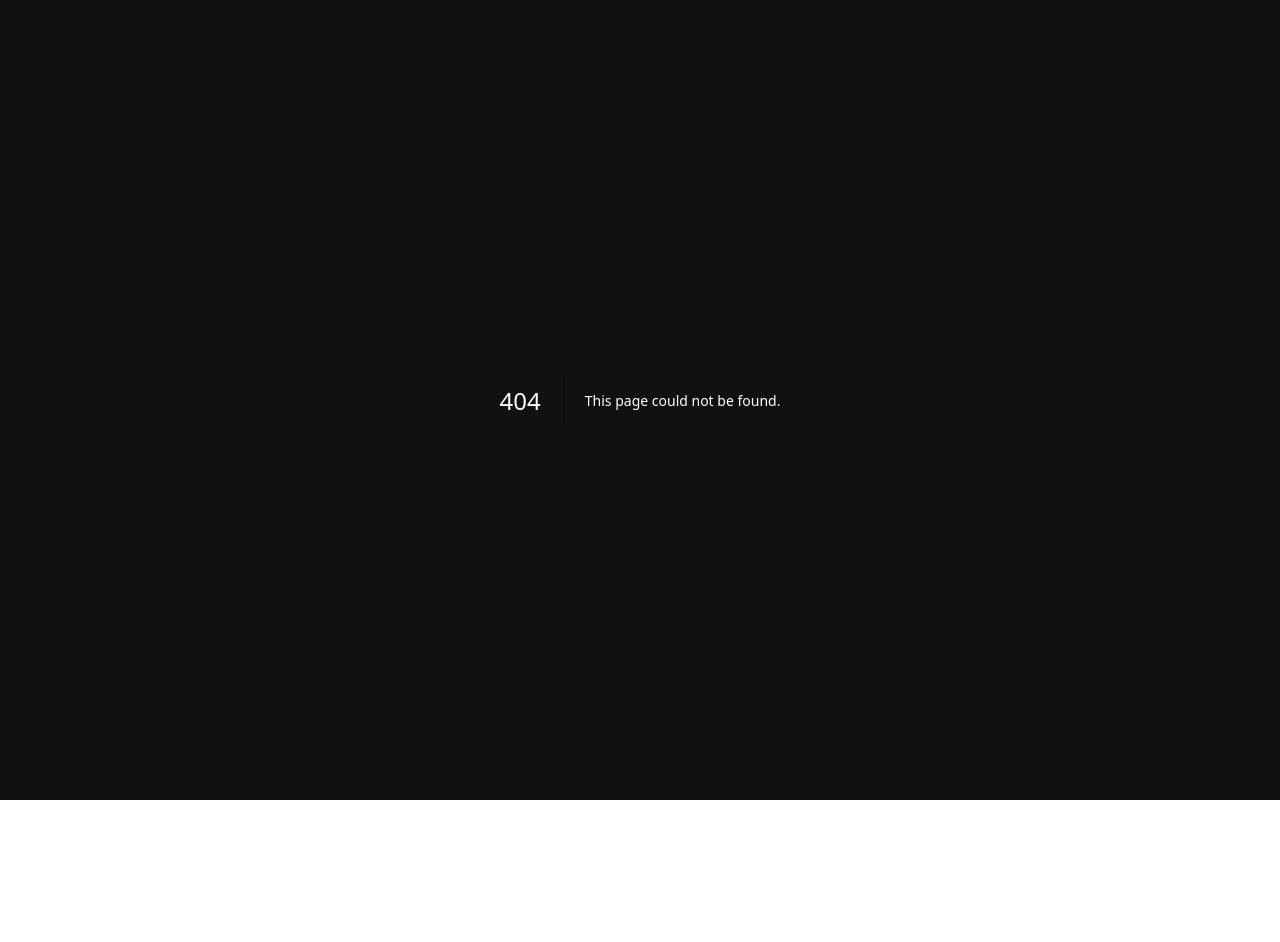
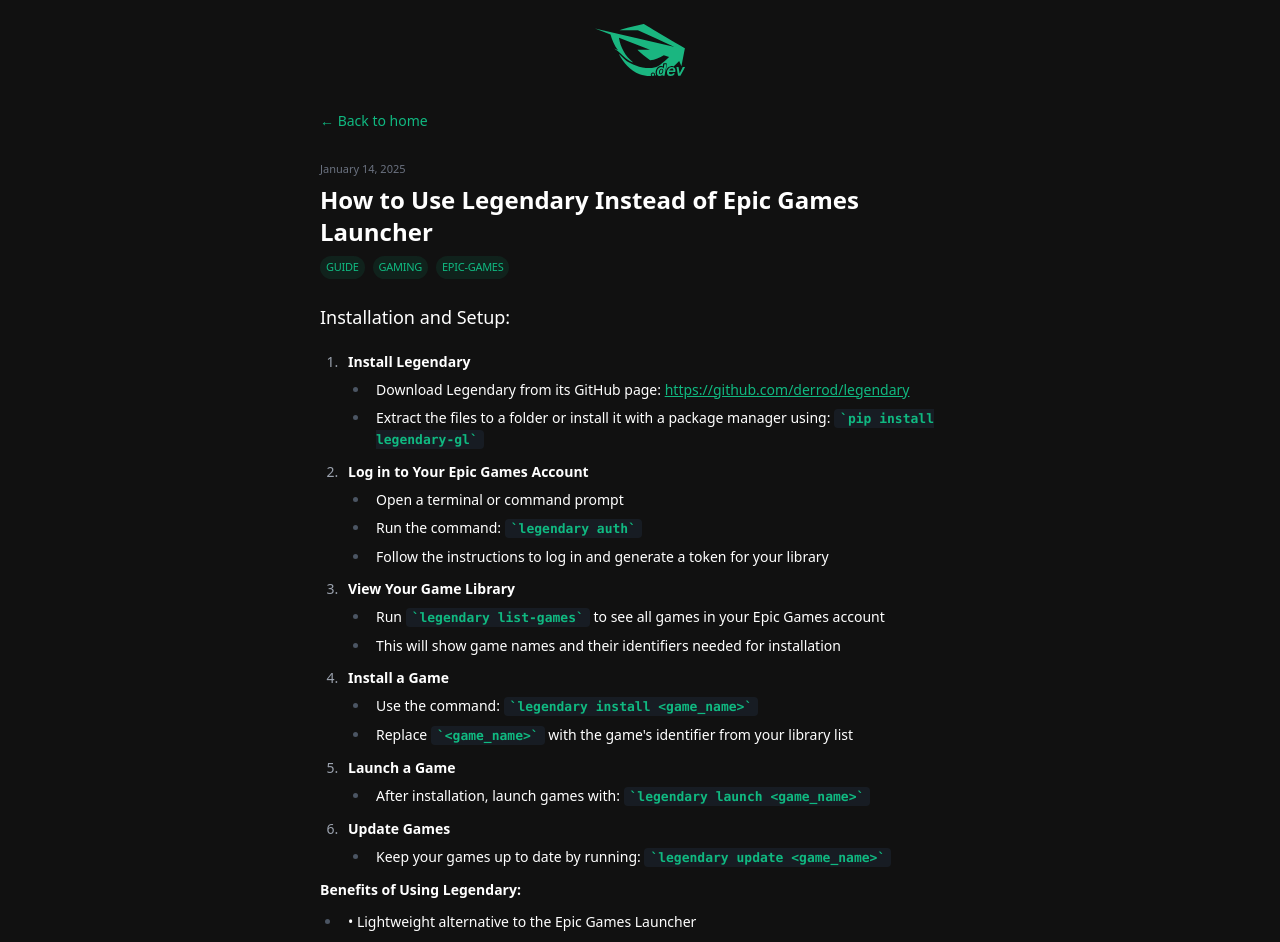
Before and after one commit to SJXHUD/SJXDev, a Next.js app: page /posts/how-to-use-legendary in a window 1280 px wide. Before the commit this address had no page. Shown: the top 942 px of the page. Before the commit the page ends 800 px from the top, so only its background shows below. Built offline with nearby package versions, Linux system fonts and the light colour scheme.

Commit message:
Add files via upload

```diff
--- a/pages/index.js
+++ b/pages/index.js
@@ -2,24 +2,55 @@
 import Link from 'next/link'
 import Image from 'next/image'
 import { format } from 'date-fns'
+import { useState } from 'react'
 
 export default function Home() {
+  const [searchTerm, setSearchTerm] = useState('')
+  const [selectedTags, setSelectedTags] = useState([])
+
+  const allTags = ['GUIDE', 'PC-TWEAKING', 'DEBLOATING', 'GAMING', 'TIPS', 'DOWNLOAD', 'DISCORD']
+
   const posts = [
     {
       date: '2025-01-14',
+      title: 'How to Use Legendary Instead of Epic Games Launcher',
+      tags: ['GUIDE', 'GAMING', 'DOWNLOAD'],
+      description: 'A guide on how to use Legendary as a lightweight alternative to the Epic Games Launcher.',
+      slug: 'how-to-use-legendary'
+    },
+    {
+      date: '2025-01-11',
       title: 'Device Manager Optimization Guide',
-      tags: ['GUIDE', 'PC-TWEAKING', 'WINDOWS'],
+      tags: ['GUIDE', 'PC-TWEAKING', 'GAMING', 'DOWNLOAD'],
       description: 'A comprehensive guide to optimizing Windows Device Manager for better system performance.',
       slug: 'device-manager-guide'
     },
     {
-      date: '2025-01-13',
+      date: '2025-01-10',
       title: 'How to Debloat and Strip Discord',
-      tags: ['GUIDE', 'PC-TWEAKING', 'DISCORD'],
+      tags: ['GUIDE', 'DEBLOATING', 'DISCORD'],
       description: 'A step-by-step guide on removing unnecessary modules and locales from Discord to improve performance.',
       slug: 'how-to-debloat-discord'
     }
   ]
+
+  const toggleTag = (tag) => {
+    setSelectedTags(prev =>
+      prev.includes(tag)
+        ? prev.filter(t => t !== tag)
+        : [...prev, tag]
+    )
+  }
+
+  const filteredPosts = posts.filter(post => {
+    const matchesSearch = post.title.toLowerCase().includes(searchTerm.toLowerCase()) ||
+                         post.description.toLowerCase().includes(searchTerm.toLowerCase())
+
+    const matchesTags = selectedTags.length === 0 ||
+                       selectedTags.every(tag => post.tags.includes(tag))
+
+    return matchesSearch && matchesTags
+  })
 
   return (
     <div className="max-w-2xl mx-auto px-4 py-6">
@@ -41,15 +72,15 @@
         </Link>
       </header>
 
-      <div className="grid grid-cols-2 gap-3 mb-12 px-4">
+      <div className="grid grid-cols-2 gap-3 mb-8">
         <a href="https://discord.gg/U8bNj2fdpM"
-           className="flex items-center justify-center gap-2.5 py-3.5 px-5 bg-[#5865F2]/5 hover:bg-[#5865F2]/10 border border-[#5865F2]/10 rounded-md transition-all duration-300 group"
+           className="flex items-center justify-center gap-2.5 py-3.5 px-5 bg-accent/5 hover:bg-accent/10 border border-accent/10 rounded-md transition-all duration-300 group"
            target="_blank"
            rel="noopener noreferrer">
-          <svg width="22" height="22" viewBox="0 0 24 24" fill="currentColor" className="text-[#5865F2] transition-transform duration-300 group-hover:-rotate-12">
+          <svg width="22" height="22" viewBox="0 0 24 24" fill="currentColor" className="text-accent transition-transform duration-300 group-hover:-rotate-12">
             <path d="M20.317 4.37a19.791 19.791 0 0 0-4.885-1.515a.074.074 0 0 0-.079.037c-.21.375-.444.864-.608 1.25a18.27 18.27 0 0 0-5.487 0a12.64 12.64 0 0 0-.617-1.25a.077.077 0 0 0-.079-.037A19.736 19.736 0 0 0 3.677 4.37a.07.07 0 0 0-.032.027C.533 9.046-.32 13.58.099 18.057a.082.082 0 0 0 .031.057a19.9 19.9 0 0 0 5.993 3.03a.078.078 0 0 0 .084-.028a14.09 14.09 0 0 0 1.226-1.994a.076.076 0 0 0-.041-.106a13.107 13.107 0 0 1-1.872-.892a.077.077 0 0 1-.008-.128a10.2 10.2 0 0 0 .372-.292a.074.074 0 0 1 .077-.01c3.928 1.793 8.18 1.793 12.062 0a.074.074 0 0 1 .078.01c.12.098.246.198.373.292a.077.077 0 0 1-.006.127a12.299 12.299 0 0 1-1.873.892a.077.077 0 0 0-.041.107c.36.698.772 1.362 1.225 1.993a.076.076 0 0 0 .084.028a19.839 19.839 0 0 0 6.002-3.03a.077.077 0 0 0 .032-.054c.5-5.177-.838-9.674-3.549-13.66a.061.061 0 0 0-.031-.03zM8.02 15.33c-1.183 0-2.157-1.085-2.157-2.419c0-1.333.956-2.419 2.157-2.419c1.21 0 2.176 1.096 2.157 2.42c0 1.333-.956 2.418-2.157 2.418zm7.975 0c-1.183 0-2.157-1.085-2.157-2.419c0-1.333.955-2.419 2.157-2.419c1.21 0 2.176 1.096 2.157 2.42c0 1.333-.946 2.418-2.157 2.418z"/>
           </svg>
-          <span className="text-[#5865F2] text-[15px] font-medium">Join my Discord</span>
+          <span className="text-accent text-[15px] font-medium">Join my Discord</span>
         </a>
 
         <a href="https://github.com/SJXHUD"
@@ -63,9 +94,38 @@
         </a>
       </div>
 
+      <div className="mb-8">
+        <div className="flex items-center gap-4">
+          <div className="relative w-64">
+            <input
+              type="text"
+              placeholder="Search posts..."
+              value={searchTerm}
+              onChange={(e) => setSearchTerm(e.target.value)}
+              className="w-full px-3 py-1.5 bg-accent/[0.03] border border-accent/[0.07] rounded text-gray-100 placeholder-gray-500 focus:outline-none focus:ring-1 focus:ring-accent/20 transition-all text-[13px]"
+            />
+          </div>
+          <div className="flex-1 flex flex-wrap gap-1.5">
+            {allTags.map(tag => (
+              <button
+                key={tag}
+                onClick={() => toggleTag(tag)}
+                className={`text-[11px] px-2 py-0.5 rounded transition-colors ${
+                  selectedTags.includes(tag)
+                    ? 'tag'
+                    : 'bg-gray-800/30 text-gray-400 hover:bg-gray-800/50'
+                }`}
+              >
+                {tag}
+              </button>
+            ))}
+          </div>
+        </div>
+      </div>
+
       <main>
         <div className="space-y-6">
-          {posts.map((post, index) => (
+          {filteredPosts.map((post, index) => (
             <Link
               href={`/posts/${post.slug}`}
               key={post.slug}
@@ -91,6 +151,9 @@
               </article>
             </Link>
           ))}
+          {filteredPosts.length === 0 && (
+            <p className="text-center text-gray-500 py-8">No posts found matching your criteria</p>
+          )}
         </div>
       </main>
     </div>
--- /dev/null
+++ b/pages/posts/how-to-use-legendary.js
@@ -0,0 +1,108 @@
+import Head from 'next/head'
+import Link from 'next/link'
+import Image from 'next/image'
+
+export default function LegendaryGuide() {
+  return (
+    <div className="max-w-2xl mx-auto px-4 py-6">
+      <Head>
+        <title>How to Use Legendary Instead of Epic Games Launcher | SJX.dev</title>
+        <meta name="description" content="A guide on how to use Legendary as a lightweight alternative to the Epic Games Launcher" />
+      </Head>
+
+      <header className="flex flex-col items-center mb-8">
+        <Link href="/" className="inline-block">
+          <Image
+            src="/sjxdev.svg"
+            alt="SJX.dev"
+            width={90}
+            height={30}
+            className="logo-gradient"
+          />
+        </Link>
+      </header>
+
+      <nav className="mb-6">
+        <Link href="/" className="back-button text-accent hover:text-green-400 inline-flex items-center text-sm">
+          ← Back to home
+        </Link>
+      </nav>
+
+      <article className="prose prose-invert prose-sm max-w-none article-content">
+        <header className="mb-6">
+          <time className="text-[11px] text-gray-500 font-medium">January 14, 2025</time>
+          <h1 className="text-2xl font-bold mt-1 mb-2">How to Use Legendary Instead of Epic Games Launcher</h1>
+          <div className="flex gap-2">
+            <span className="tag">GUIDE</span>
+            <span className="tag">GAMING</span>
+            <span className="tag">EPIC-GAMES</span>
+          </div>
+        </header>
+
+        <div className="space-y-3 text-sm">
+          <p className="font-medium text-lg">Installation and Setup:</p>
+
+          <ol className="space-y-3">
+            <li>
+              <strong>Install Legendary</strong>
+              <ul className="mt-2 space-y-2">
+                <li>Download Legendary from its GitHub page: <a href="https://github.com/derrod/legendary" className="text-accent hover:text-green-400">https://github.com/derrod/legendary</a></li>
+                <li>Extract the files to a folder or install it with a package manager using: <code className="bg-gray-800/50 px-1.5 py-0.5 rounded text-[13px]">pip install legendary-gl</code></li>
+              </ul>
+            </li>
+
+            <li>
+              <strong>Log in to Your Epic Games Account</strong>
+              <ul className="mt-2 space-y-2">
+                <li>Open a terminal or command prompt</li>
+                <li>Run the command: <code className="bg-gray-800/50 px-1.5 py-0.5 rounded text-[13px]">legendary auth</code></li>
+                <li>Follow the instructions to log in and generate a token for your library</li>
+              </ul>
+            </li>
+
+            <li>
+              <strong>View Your Game Library</strong>
+              <ul className="mt-2 space-y-2">
+                <li>Run <code className="bg-gray-800/50 px-1.5 py-0.5 rounded text-[13px]">legendary list-games</code> to see all games in your Epic Games account</li>
+                <li>This will show game names and their identifiers needed for installation</li>
+              </ul>
+            </li>
+
+            <li>
+              <strong>Install a Game</strong>
+              <ul className="mt-2 space-y-2">
+                <li>Use the command: <code className="bg-gray-800/50 px-1.5 py-0.5 rounded text-[13px]">legendary install &lt;game_name&gt;</code></li>
+                <li>Replace <code className="bg-gray-800/50 px-1.5 py-0.5 rounded text-[13px]">&lt;game_name&gt;</code> with the game's identifier from your library list</li>
+              </ul>
+            </li>
+
+            <li>
+              <strong>Launch a Game</strong>
+              <ul className="mt-2 space-y-2">
+                <li>After installation, launch games with: <code className="bg-gray-800/50 px-1.5 py-0.5 rounded text-[13px]">legendary launch &lt;game_name&gt;</code></li>
+              </ul>
+            </li>
+
+            <li>
+              <strong>Update Games</strong>
+              <ul className="mt-2 space-y-2">
+                <li>Keep your games up to date by running: <code className="bg-gray-800/50 px-1.5 py-0.5 rounded text-[13px]">legendary update &lt;game_name&gt;</code></li>
+              </ul>
+            </li>
+          </ol>
+
+          <p className="mt-6">
+            <strong>Benefits of Using Legendary:</strong>
+          </p>
+          <ul className="space-y-2">
+            <li>• Lightweight alternative to the Epic Games Launcher</li>
+            <li>• No unnecessary background processes</li>
+            <li>• Faster game downloads and updates</li>
+            <li>• Command-line interface for power users</li>
+            <li>• Open-source and community-driven</li>
+          </ul>
+        </div>
+      </article>
+    </div>
+  )
+}
--- a/styles/globals.css
+++ b/styles/globals.css
@@ -116,7 +116,7 @@
 
 /* Logo gradient styling */
 .logo-gradient {
-  filter: brightness(0) saturate(100%) invert(83%) sepia(31%) saturate(1033%) hue-rotate(86deg) brightness(97%) contrast(92%);
+  /* Removed color overlay filter */
 }
 
 .logo-gradient path {
```
Also changed, not shown: public/sjxdev.svg.
